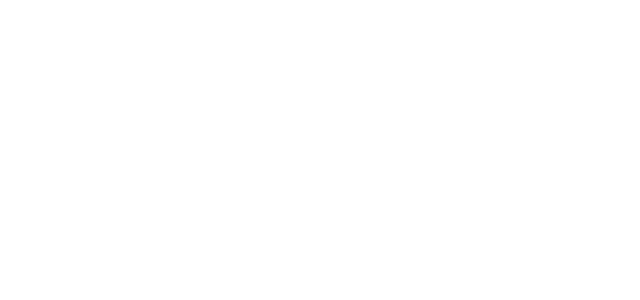
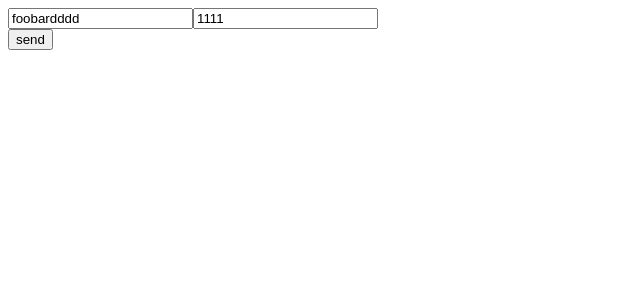
Before and after one commit to stsoprots/react, a React (Vite) app: page / in a window 1280 px wide. Shown: the top 300 px of the page, without its empty margins (0-640 px from the left). Built offline with nearby package versions, Linux system fonts and the light colour scheme.

Commit message:
forms controlled

```diff
--- a/src/App.tsx
+++ b/src/App.tsx
@@ -1,10 +1,11 @@
 import './App.css'
+import {FormComponent} from "./components/FormComponent.tsx";
 
 function App() {
 
     return (
         <>
-
+            <FormComponent/>
         </>
     )
 }
--- /dev/null
+++ b/src/components/FormComponent.tsx
@@ -0,0 +1,53 @@
+import {FormEvent, useState} from "react";
+
+interface IFormProps {
+    username: string,
+    password: string
+}
+
+export const FormComponent = () => {
+
+    const [formState, setFormState] = useState<IFormProps>({
+        username: 'foobardddd',
+        password: '1111',
+    })
+
+    const handleSubmit = (e: FormEvent<HTMLFormElement>) => {
+        e.preventDefault()
+        const user = {
+            username: formState.username,
+            password: formState.password,
+        };
+        console.log(user);
+    }
+
+    // 1 спосіб
+    // const handleUsernameChange= (e: FormEvent<HTMLInputElement>) => {
+    //     const input = e.target as HTMLInputElement;
+    //     console.log(input.value);
+    //     setFormState({ ...formState, username: input.value });
+    // }
+    //
+    // const handlePasswordChange= (e: FormEvent<HTMLInputElement>) => {
+    //     const input = e.target as HTMLInputElement;
+    //     console.log(input.value);
+    //     setFormState({ ...formState, password: input.value });
+    // }
+
+    // 2 спосіб універсальний
+    const handleInputChange = (e: FormEvent<HTMLInputElement>) => {
+        const input = e.target as HTMLInputElement;
+        console.log(input.name);
+        setFormState({...formState, [input.name]: input.value});
+    }
+
+    return (
+        <div>
+            <form onSubmit={handleSubmit}>
+                <input type="text" name={'username'} value={formState.username} onChange={handleInputChange}/>
+                <input type="text" name={'password'} value={formState.password} onChange={handleInputChange}/>
+            </form>
+            <button>send</button>
+        </div>
+    );
+};
--- a/src/index.css
+++ b/src/index.css
@@ -1 +1 @@
-@import "tailwindcss";
+/*@import "tailwindcss";*/
```
Also changed, not shown: 1 other file (tests, documents, lock files or other folders).
